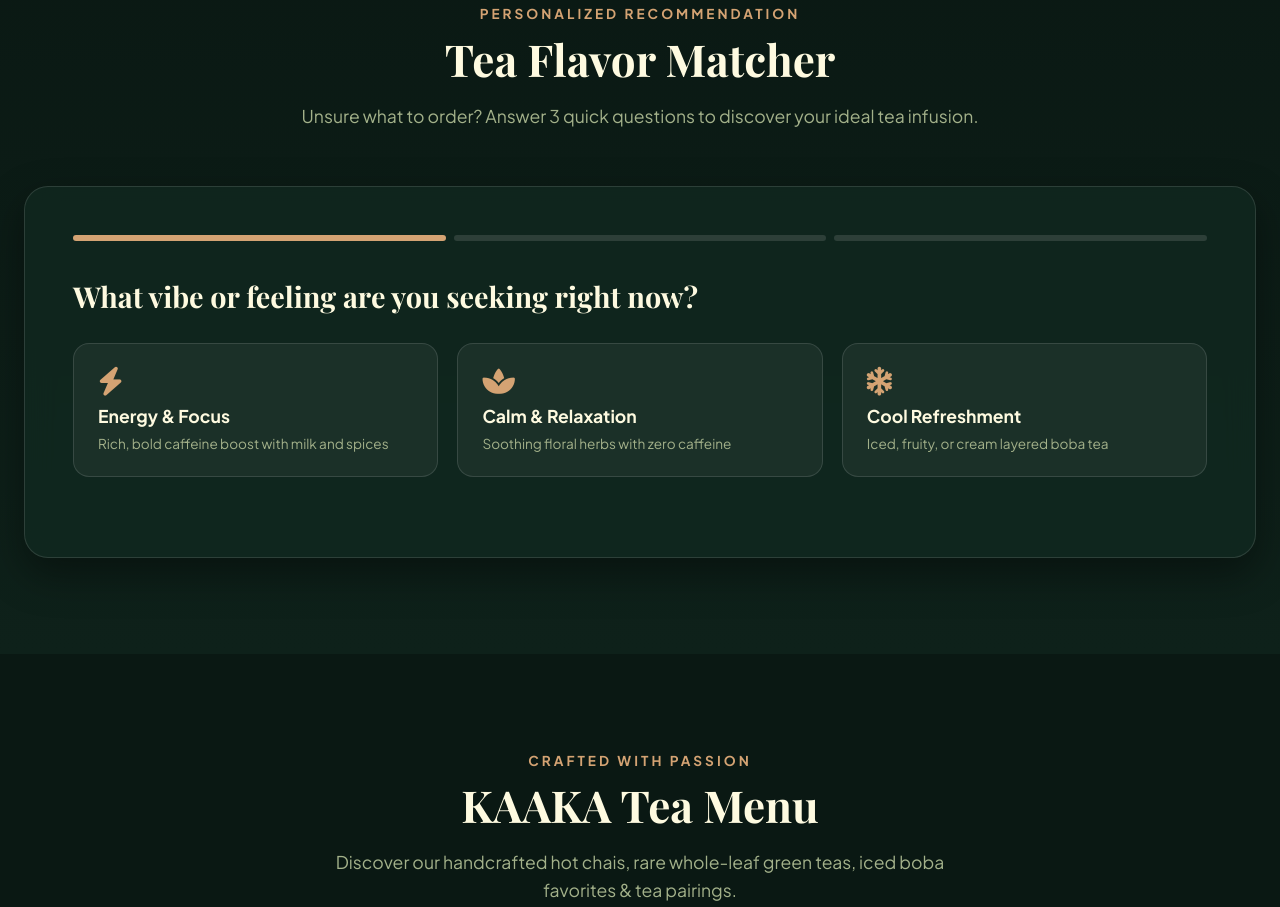
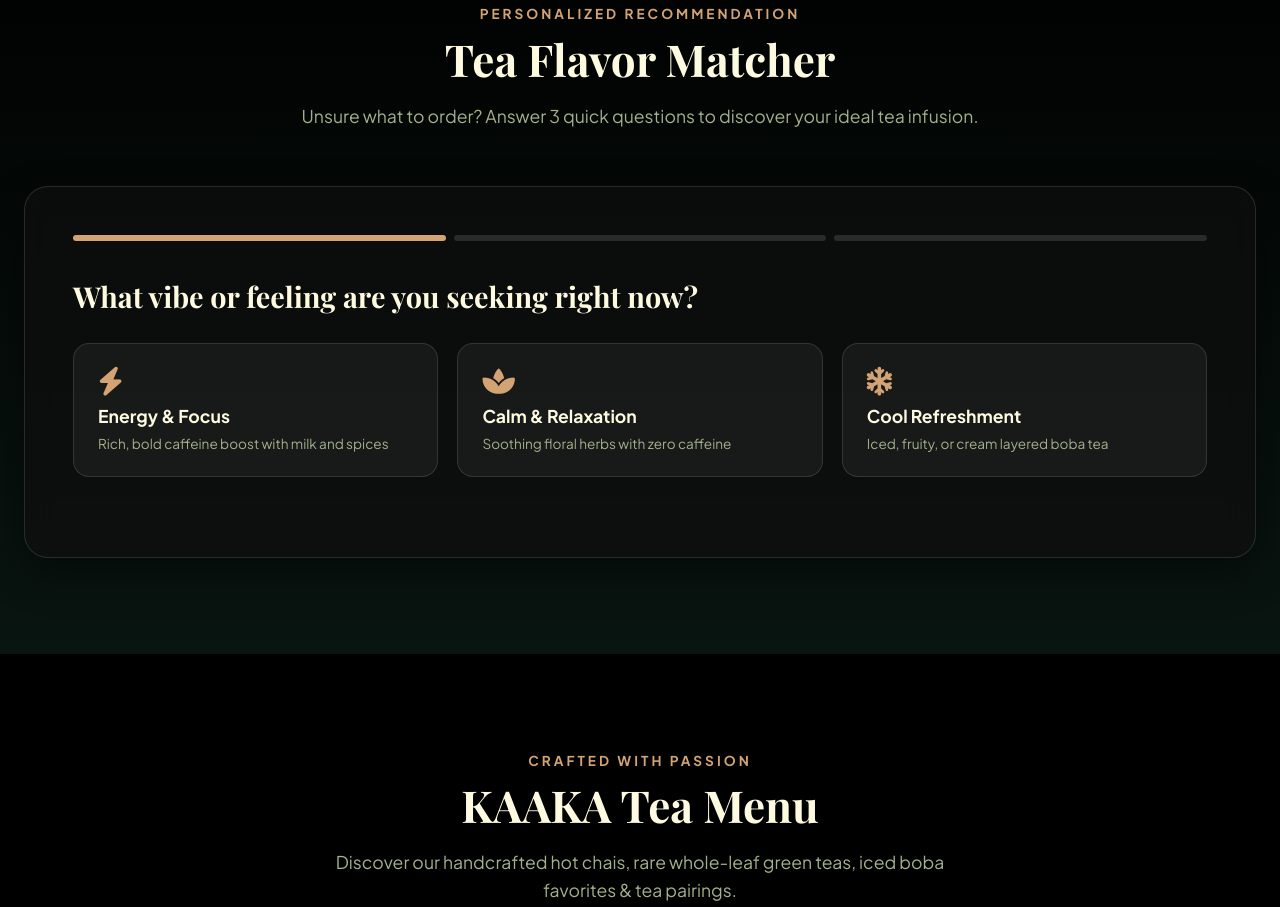
Before and after one commit to sreeram0242-bot/Kaaka-Tea-shop, a plain HTML site: page index.html in a window 1280 px wide. Shown: the part 893-1800 px from the top of the page. Drawn offline with nearby package versions, Linux system fonts and the light colour scheme; a web font is replaced by a local one.

Commit message:
Update background color to black

```diff
--- a/styles.css
+++ b/styles.css
@@ -6,9 +6,9 @@
 
 :root {
   /* Color Palette */
-  --bg-dark: #0a1813;
-  --bg-card: rgba(18, 42, 33, 0.7);
-  --bg-card-hover: rgba(26, 58, 46, 0.85);
+  --bg-dark: #000000;
+  --bg-card: rgba(15, 15, 15, 0.7);
+  --bg-card-hover: rgba(25, 25, 25, 0.85);
   --surface-glass: rgba(255, 255, 255, 0.05);
   --surface-glass-border: rgba(255, 255, 255, 0.12);
 
```
